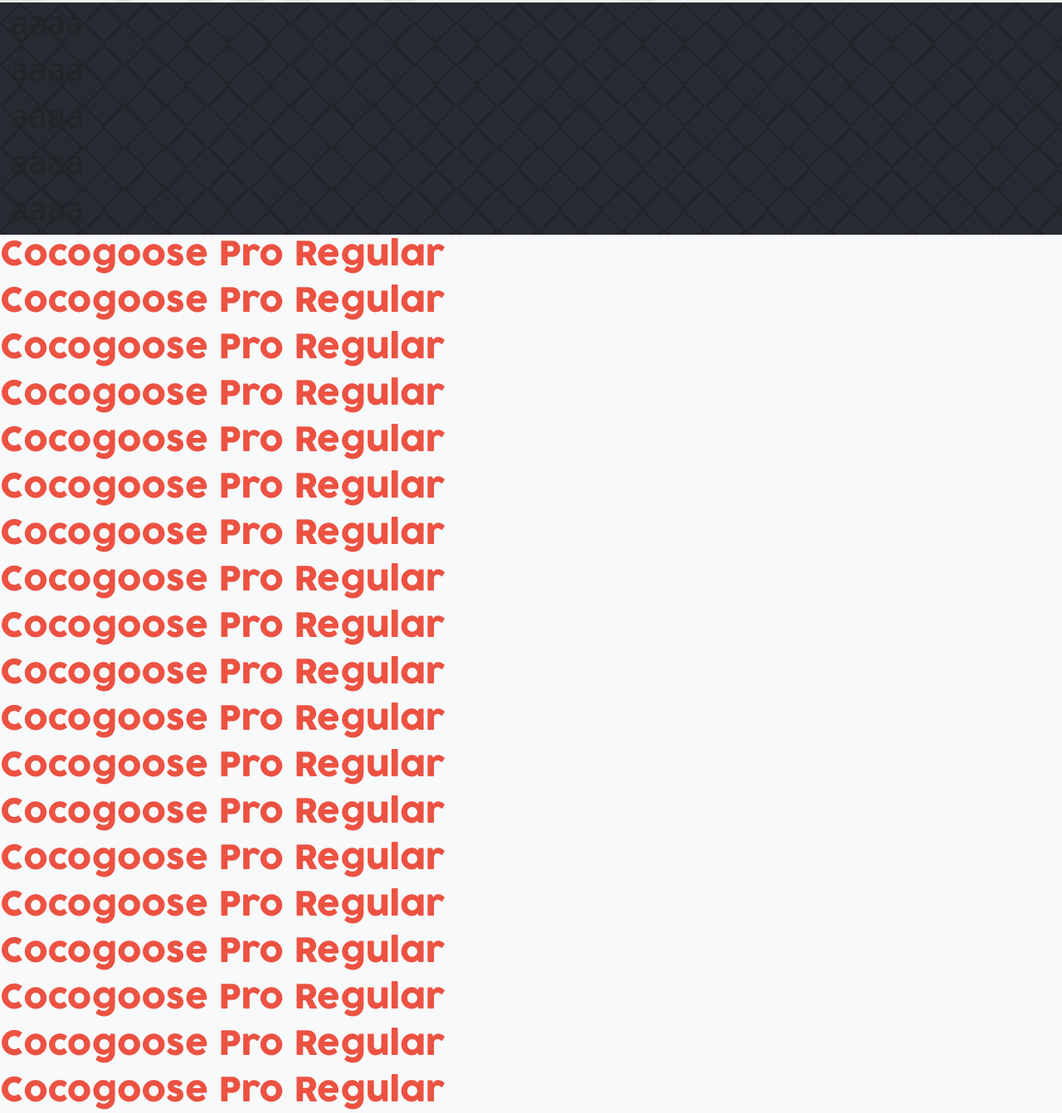
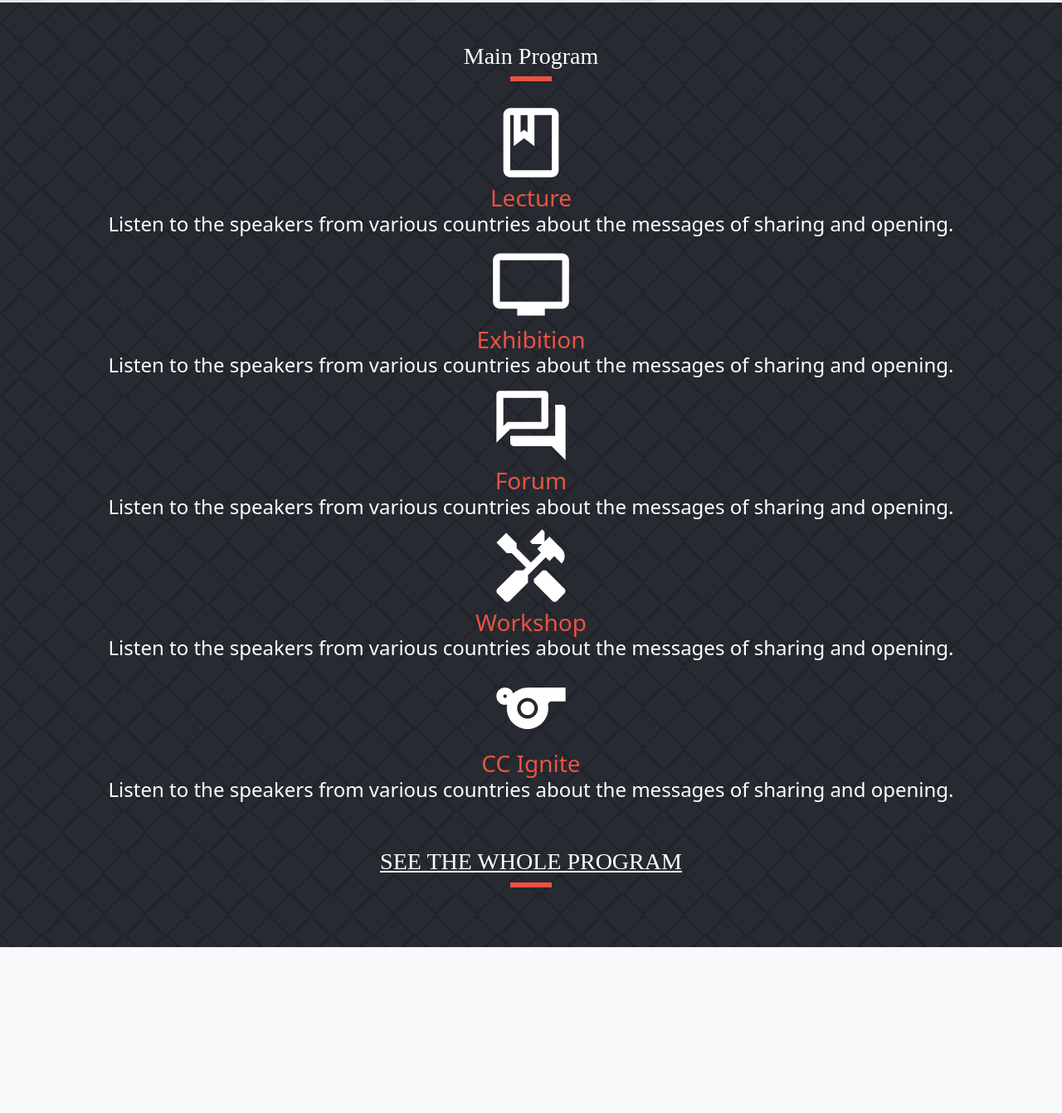
Before and after one commit to vitorelourenco/sports-conference-page, a plain HTML site: page index.html in a window 1280 px wide. Shown: the part 796-2138 px from the top of the page at 83% size. After the commit the page ends 1938 px from the top, so only its background shows below. Drawn offline with nearby package versions, Linux system fonts and the light colour scheme; a web font is replaced by a local one.

Commit message:
Lay out events section elements

```diff
--- a/index.html
+++ b/index.html
@@ -77,101 +77,60 @@
       </div>
     </main>
 
-    <div class="diamond-background">
-      <div class="container-fluid width-limited max-auto">
+    <div class="diamond-background py-5">
+      <div class="container-fluid width-limited px-2 px-md-5 mx-auto">
         <div class="row">
-          <div class="col-12">
-
+          <div class="col-12 d-flex flex-column align-items-center justify-content-center">
+            <span class="d-inline-block color-c-white h3 font-lato">Main Program</span>
+            <span class="small-orange-line d-inline-block mb-4"></span>
           </div>
         </div>
         <div class="row">
-          <div class="col-12 col-md">
-            <h1>aaaa</h1>
+          <div class="col-12 col-md d-flex flex-row flex-md-column align-items-center">
+            <svg width="auto" height="100px" xmlns="http://www.w3.org/2000/svg" viewBox="0 0 24 24" fill="white" width="18px" height="18px"><path d="M0 0h24v24H0V0z" fill="none"/><path d="M18 2H6c-1.1 0-2 .9-2 2v16c0 1.1.9 2 2 2h12c1.1 0 2-.9 2-2V4c0-1.1-.9-2-2-2zM9 4h2v5l-1-.75L9 9V4zm9 16H6V4h1v9l3-2.25L13 13V4h5v16z"/></svg>
+            <div class="topics topics-md flex-shrink-0 justify-self-start">
+              <h3 class="mx-md-auto color-c-orange m-0">Lecture</h3>
+            </div>
+            <h4 class="color-c-white text-center">Listen to the speakers from various countries about the messages of sharing and opening.</h4>
           </div>
-          <div class="col-12 col-md">
-            <h1>aaaa</h1>
+          <div class="col-12 col-md d-flex flex-row flex-md-column align-items-center">
+            <svg width="auto" height="100px" xmlns="http://www.w3.org/2000/svg" viewBox="0 0 24 24" fill="white" width="18px" height="18px"><path d="M0 0h24v24H0V0z" fill="none"/><path d="M21 3H3c-1.1 0-2 .9-2 2v12c0 1.1.9 2 2 2h5v2h8v-2h5c1.1 0 1.99-.9 1.99-2L23 5c0-1.1-.9-2-2-2zm0 14H3V5h18v12z"/></svg>
+            <div class="topics topics-md flex-shrink-0 justify-self-start">
+              <h3 class="mx-md-auto color-c-orange m-0">Exhibition</h3>
+            </div>
+            <h4 class="color-c-white text-center">Listen to the speakers from various countries about the messages of sharing and opening.</h4>
           </div>
-          <div class="col-12 col-md">
-            <h1>aaaa</h1>
+          <div class="col-12 col-md d-flex flex-row flex-md-column align-items-center">
+            <svg width="auto" height="100px" xmlns="http://www.w3.org/2000/svg" viewBox="0 0 24 24" fill="white" width="18px" height="18px"><path d="M0 0h24v24H0V0z" fill="none"/><path d="M15 4v7H5.17L4 12.17V4h11m1-2H3c-.55 0-1 .45-1 1v14l4-4h10c.55 0 1-.45 1-1V3c0-.55-.45-1-1-1zm5 4h-2v9H6v2c0 .55.45 1 1 1h11l4 4V7c0-.55-.45-1-1-1z"/></svg>
+            <div class="topics topics-md flex-shrink-0 justify-self-start">
+              <h3 class="mx-md-auto color-c-orange m-0">Forum</h3>
+            </div>
+            <h4 class="color-c-white text-center">Listen to the speakers from various countries about the messages of sharing and opening.</h4>
           </div>
-          <div class="col-12 col-md">
-            <h1>aaaa</h1>
+          <div class="col-12 col-md d-flex flex-row flex-md-column align-items-center">
+            <svg width="auto" height="100px" xmlns="http://www.w3.org/2000/svg" enable-background="new 0 0 24 24" viewBox="0 0 24 24" fill="white" width="18px" height="18px"><g><rect fill="none" height="24" width="24"/></g><g><g><g><path d="M21.67,18.17l-5.3-5.3h-0.99l-2.54,2.54v0.99l5.3,5.3c0.39,0.39,1.02,0.39,1.41,0l2.12-2.12 C22.06,19.2,22.06,18.56,21.67,18.17z"/></g><g><path d="M17.34,10.19l1.41-1.41l2.12,2.12c1.17-1.17,1.17-3.07,0-4.24l-3.54-3.54l-1.41,1.41V1.71L15.22,1l-3.54,3.54l0.71,0.71 h2.83l-1.41,1.41l1.06,1.06l-2.89,2.89L7.85,6.48V5.06L4.83,2.04L2,4.87l3.03,3.03h1.41l4.13,4.13l-0.85,0.85H7.6l-5.3,5.3 c-0.39,0.39-0.39,1.02,0,1.41l2.12,2.12c0.39,0.39,1.02,0.39,1.41,0l5.3-5.3v-2.12l5.15-5.15L17.34,10.19z"/></g></g></g></svg>
+            <div class="topics topics-md flex-shrink-0 justify-self-start">
+              <h3 class="mx-md-auto color-c-orange m-0">Workshop</h3>
+            </div>
+            <h4 class="color-c-white text-center">Listen to the speakers from various countries about the messages of sharing and opening.</h4>
           </div>
-          <div class="col-12 col-md">
-            <h1>aaaa</h1>
+          <div class="col-12 col-md d-flex flex-row flex-md-column align-items-center">
+            <svg width="auto" height="100px" xmlns="http://www.w3.org/2000/svg" enable-background="new 0 0 24 24" viewBox="0 0 24 24" fill="white" width="18px" height="18px"><g><rect fill="none" height="24" width="24"/></g><g><g><g><path d="M11.23,6C9.57,6,8.01,6.66,6.87,7.73C6.54,6.73,5.61,6,4.5,6C3.12,6,2,7.12,2,8.5C2,9.88,3.12,11,4.5,11 c0.21,0,0.41-0.03,0.61-0.08c-0.05,0.25-0.09,0.51-0.1,0.78c-0.18,3.68,2.95,6.68,6.68,6.27c2.55-0.28,4.68-2.26,5.19-4.77 c0.15-0.71,0.15-1.4,0.06-2.06c-0.09-0.6,0.38-1.13,0.99-1.13H22V6H11.23z M4.5,9C4.22,9,4,8.78,4,8.5C4,8.22,4.22,8,4.5,8 S5,8.22,5,8.5C5,8.78,4.78,9,4.5,9z M11,15c-1.66,0-3-1.34-3-3s1.34-3,3-3s3,1.34,3,3S12.66,15,11,15z"/></g><g><circle cx="11" cy="12" r="2"/></g></g></g></svg>
+            <div class="topics topics-md flex-shrink-0 justify-self-start">
+              <h3 class="mx-md-auto color-c-orange m-0">CC Ignite</h3>
+            </div>
+            <h4 class="color-c-white text-center">Listen to the speakers from various countries about the messages of sharing and opening.</h4>
+          </div>
+        </div>
+        <div class="row mt-5">
+          <div class="col-12 d-flex flex-column align-items-center justify-content-center">
+            <a href="#"><span class="text-decoration-underline d-inline-block color-c-white h3 font-lato">SEE THE WHOLE PROGRAM</span></a>
+            <span class="small-orange-line d-inline-block mb-4"></span>
           </div>
         </div>
       </div>
     </div>
 
-    <h1 class="font-cocogoose color-c-orange">Cocogoose Pro Regular</h1>
-    <h1 class="font-cocogoose color-c-orange">Cocogoose Pro Regular</h1>
-    <h1 class="font-cocogoose color-c-orange">Cocogoose Pro Regular</h1>
-    <h1 class="font-cocogoose color-c-orange">Cocogoose Pro Regular</h1>
-    <h1 class="font-cocogoose color-c-orange">Cocogoose Pro Regular</h1>
-    <h1 class="font-cocogoose color-c-orange">Cocogoose Pro Regular</h1>
-    <h1 class="font-cocogoose color-c-orange">Cocogoose Pro Regular</h1>
-    <h1 class="font-cocogoose color-c-orange">Cocogoose Pro Regular</h1>
-    <h1 class="font-cocogoose color-c-orange">Cocogoose Pro Regular</h1>
-    <h1 class="font-cocogoose color-c-orange">Cocogoose Pro Regular</h1>
-    <h1 class="font-cocogoose color-c-orange">Cocogoose Pro Regular</h1>
-    <h1 class="font-cocogoose color-c-orange">Cocogoose Pro Regular</h1>
-    <h1 class="font-cocogoose color-c-orange">Cocogoose Pro Regular</h1>
-    <h1 class="font-cocogoose color-c-orange">Cocogoose Pro Regular</h1>
-    <h1 class="font-cocogoose color-c-orange">Cocogoose Pro Regular</h1>
-    <h1 class="font-cocogoose color-c-orange">Cocogoose Pro Regular</h1>
-    <h1 class="font-cocogoose color-c-orange">Cocogoose Pro Regular</h1>
-    <h1 class="font-cocogoose color-c-orange">Cocogoose Pro Regular</h1>
-    <h1 class="font-cocogoose color-c-orange">Cocogoose Pro Regular</h1>
-    <h1 class="font-cocogoose color-c-orange">Cocogoose Pro Regular</h1>
-    <h1 class="font-cocogoose color-c-orange">Cocogoose Pro Regular</h1>
-    <h1 class="font-cocogoose color-c-orange">Cocogoose Pro Regular</h1>
-    <h1 class="font-cocogoose color-c-orange">Cocogoose Pro Regular</h1>
-    <h1 class="font-cocogoose color-c-orange">Cocogoose Pro Regular</h1>
-    <h1 class="font-cocogoose color-c-orange">Cocogoose Pro Regular</h1>
-    <h1 class="font-cocogoose color-c-orange">Cocogoose Pro Regular</h1>
-    <h1 class="font-cocogoose color-c-orange">Cocogoose Pro Regular</h1>
-    <h1 class="font-cocogoose color-c-orange">Cocogoose Pro Regular</h1>
-    <h1 class="font-cocogoose color-c-orange">Cocogoose Pro Regular</h1>
-    <h1 class="font-cocogoose color-c-orange">Cocogoose Pro Regular</h1>
-    <h1 class="font-cocogoose color-c-orange">Cocogoose Pro Regular</h1>
-    <h1 class="font-cocogoose color-c-orange">Cocogoose Pro Regular</h1>
-    <h1 class="font-cocogoose color-c-orange">Cocogoose Pro Regular</h1>
-    <h1 class="font-cocogoose color-c-orange">Cocogoose Pro Regular</h1>
-    <h1 class="font-cocogoose color-c-orange">Cocogoose Pro Regular</h1>
-    <h1 class="font-cocogoose color-c-orange">Cocogoose Pro Regular</h1>
-    <h1 class="font-cocogoose color-c-orange">Cocogoose Pro Regular</h1>
-    <h1 class="font-cocogoose color-c-orange">Cocogoose Pro Regular</h1>
-    <h1 class="font-cocogoose color-c-orange">Cocogoose Pro Regular</h1>
-    <h1 class="font-cocogoose color-c-orange">Cocogoose Pro Regular</h1>
-    <h1 class="font-cocogoose color-c-orange">Cocogoose Pro Regular</h1>
-    <h1 class="font-cocogoose color-c-orange">Cocogoose Pro Regular</h1>
-    <h1 class="font-cocogoose color-c-orange">Cocogoose Pro Regular</h1>
-    <h1 class="font-cocogoose color-c-orange">Cocogoose Pro Regular</h1>
-    <h1 class="font-cocogoose color-c-orange">Cocogoose Pro Regular</h1>
-    <h1 class="font-cocogoose color-c-orange">Cocogoose Pro Regular</h1>
-    <h1 class="font-cocogoose color-c-orange">Cocogoose Pro Regular</h1>
-    <h1 class="font-cocogoose color-c-orange">Cocogoose Pro Regular</h1>
-    <h1 class="font-cocogoose color-c-orange">Cocogoose Pro Regular</h1>
-    <h1 class="font-cocogoose color-c-orange">Cocogoose Pro Regular</h1>
-    <h1 class="font-cocogoose color-c-orange">Cocogoose Pro Regular</h1>
-    <h1 class="font-cocogoose color-c-orange">Cocogoose Pro Regular</h1>
-    <h1 class="font-cocogoose color-c-orange">Cocogoose Pro Regular</h1>
-    <h1 class="font-cocogoose color-c-orange">Cocogoose Pro Regular</h1>
-    <h1 class="font-cocogoose color-c-orange">Cocogoose Pro Regular</h1>
-    <h1 class="font-cocogoose color-c-orange">Cocogoose Pro Regular</h1>
-    <h1 class="font-cocogoose color-c-orange">Cocogoose Pro Regular</h1>
-    <h1 class="font-cocogoose color-c-orange">Cocogoose Pro Regular</h1>
-    <h1 class="font-cocogoose color-c-orange">Cocogoose Pro Regular</h1>
-    <h1 class="font-cocogoose color-c-orange">Cocogoose Pro Regular</h1>
-    <h1 class="font-cocogoose color-c-orange">Cocogoose Pro Regular</h1>
-    <h1 class="font-cocogoose color-c-orange">Cocogoose Pro Regular</h1>
-    <h1 class="font-cocogoose color-c-orange">Cocogoose Pro Regular</h1>
-    <h1 class="font-cocogoose color-c-orange">Cocogoose Pro Regular</h1>
-    <h1 class="font-cocogoose color-c-orange">Cocogoose Pro Regular</h1>
-    <h1 class="font-cocogoose color-c-orange">Cocogoose Pro Regular</h1>
-    <h1 class="font-cocogoose color-c-orange">Cocogoose Pro Regular</h1>
-    <h1 class="font-cocogoose color-c-orange">Cocogoose Pro Regular</h1>
 
     <!-- Optional JavaScript; choose one of the two! -->
 
--- a/sass_styles/global_layout.scss
+++ b/sass_styles/global_layout.scss
@@ -14,6 +14,10 @@ $c-light: #D3D3D3;
 
 .bg-c-orange {
   background-color: $c-orange;
+}
+
+.text-decoration-underline {
+  text-decoration: underline;
 }
 
 .bg-c-dark {
--- a/sass_styles/main.scss
+++ b/sass_styles/main.scss
@@ -1,6 +1,15 @@
 #main-poster-background {
   background-image: url(../assets/images/bikebackground.png);
   background-size: cover;
+}
+
+.topics {
+  width: 7rem;
+}
+
+.small-orange-line {
+  width: 50px;
+  border: 0.2rem solid #EC5242;
 }
 
 @media screen and (min-width: 768px){
@@ -10,4 +19,8 @@
   .me-md-10 {
     margin-right: 10rem;
   }
+
+  .topics-md {
+    width: unset;
+  }
 }
```
Also changed, not shown: assets/icons/class-white-18dp.svg (added), css_styles/global_layout.css, css_styles/main.css, 2 other files.
